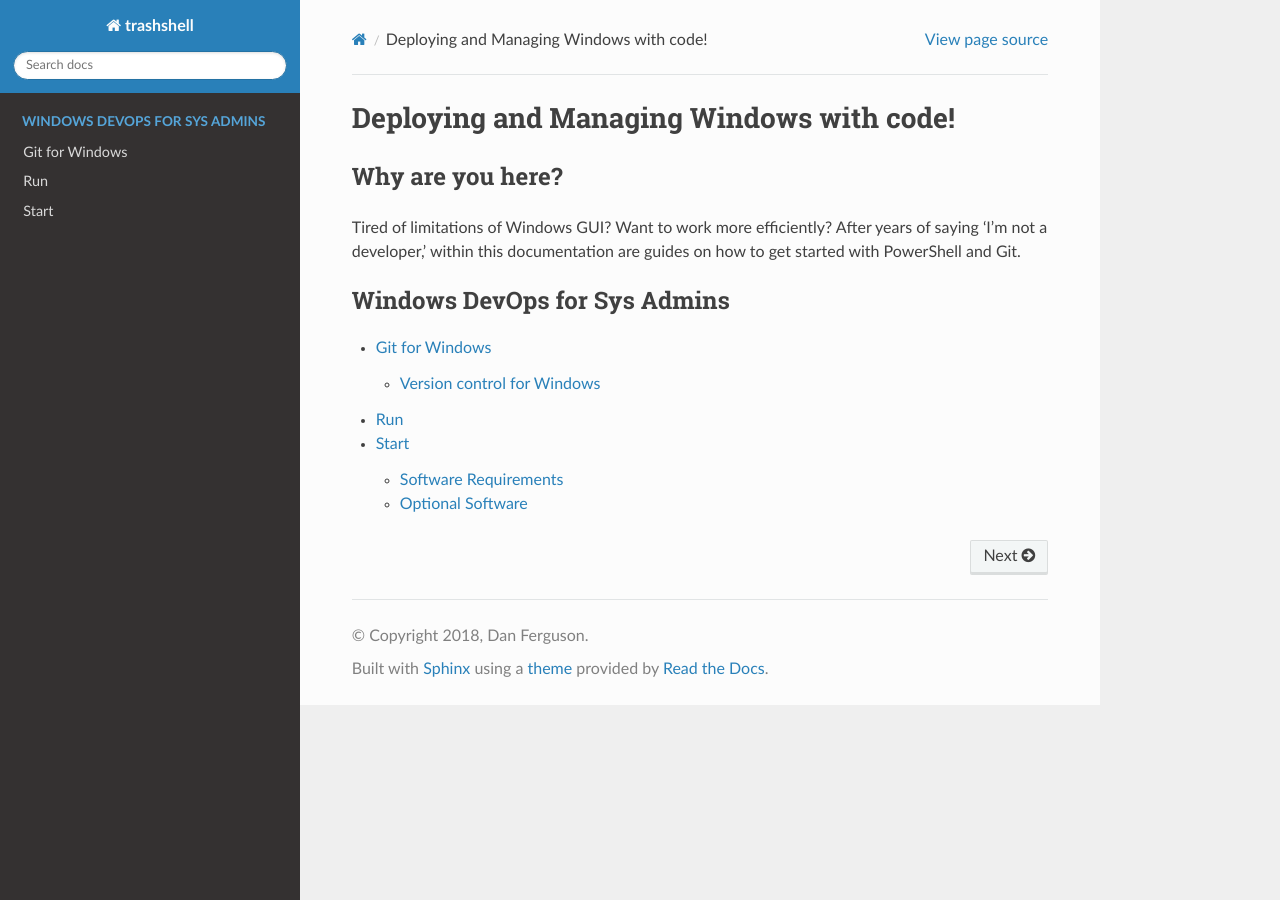
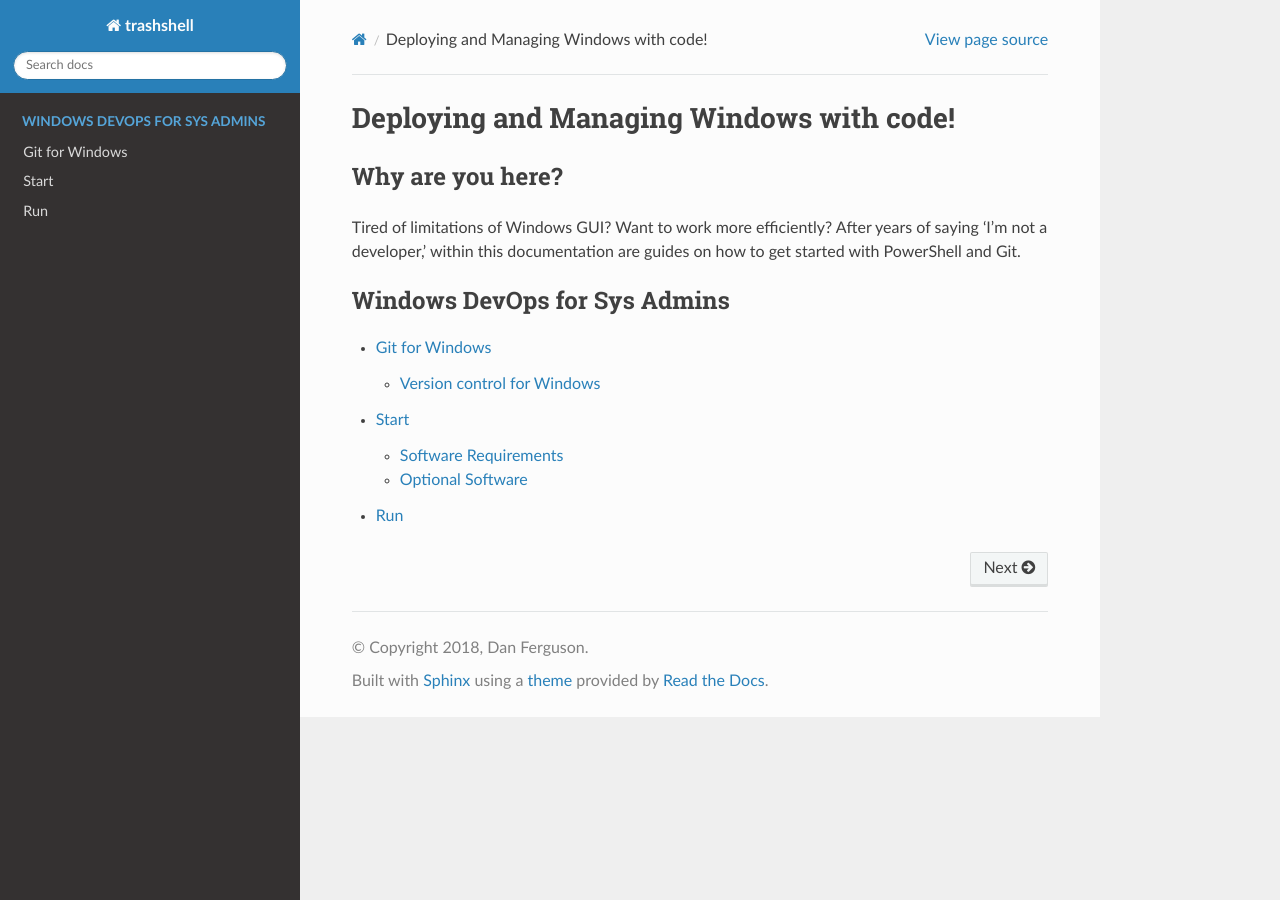
Before and after one commit to danjferguson/TrashShell, a Sphinx documentation site: the page built from docs/source/index.rst, in a window 1280 px wide. Built offline with Sphinx 7.4.7 and the Read the Docs theme 2.0.0, drawn with Linux system fonts in a browser that asks for light colours.

Commit message:
re-ordered pages

```diff
--- a/docs/source/index.rst
+++ b/docs/source/index.rst
@@ -11,5 +11,5 @@
    :caption: Windows DevOps for Sys Admins
 
    git.rst
+   start.rst
    run.rst
-   start.rst
```
Also changed, not shown: 6 other files.
